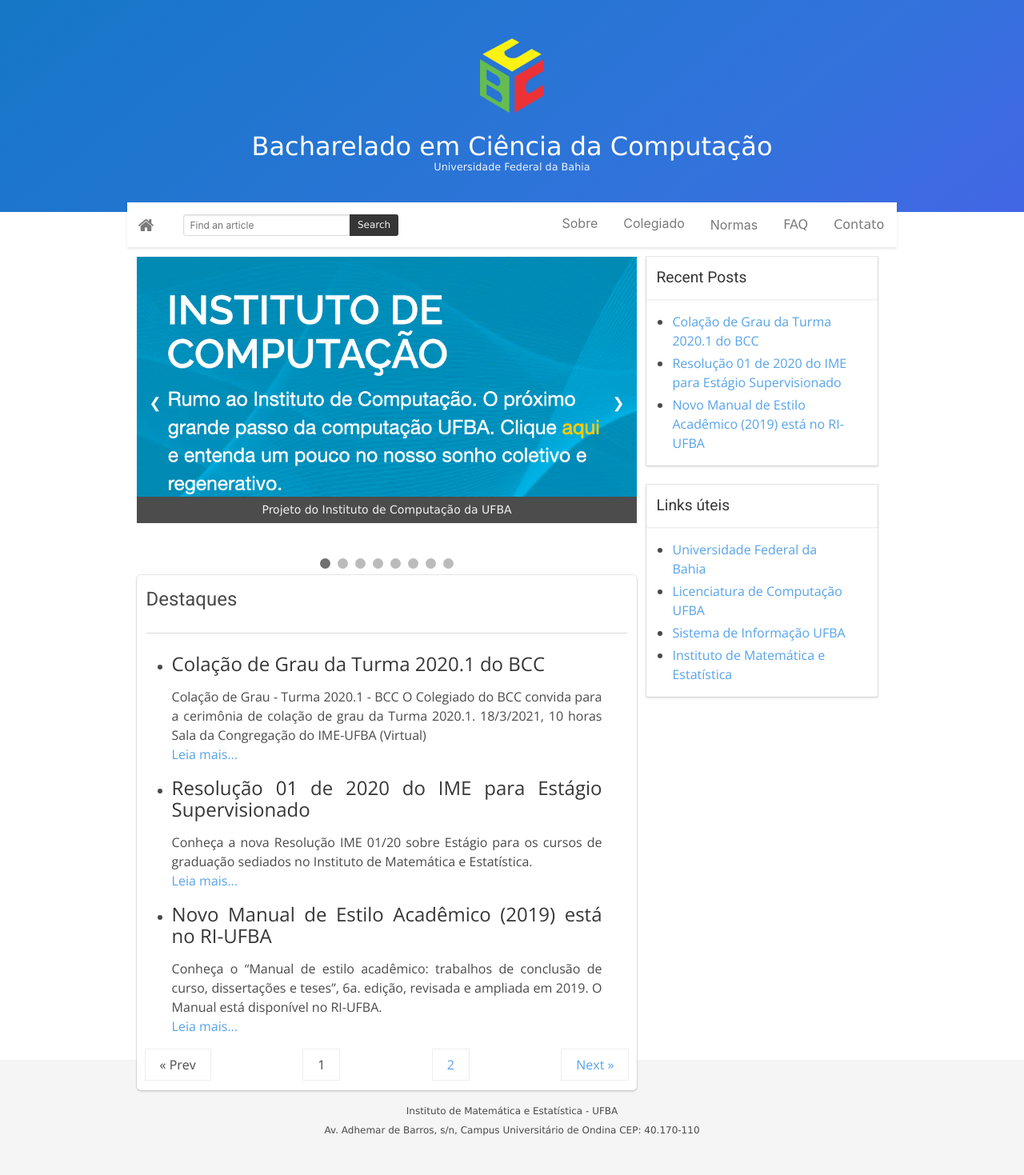
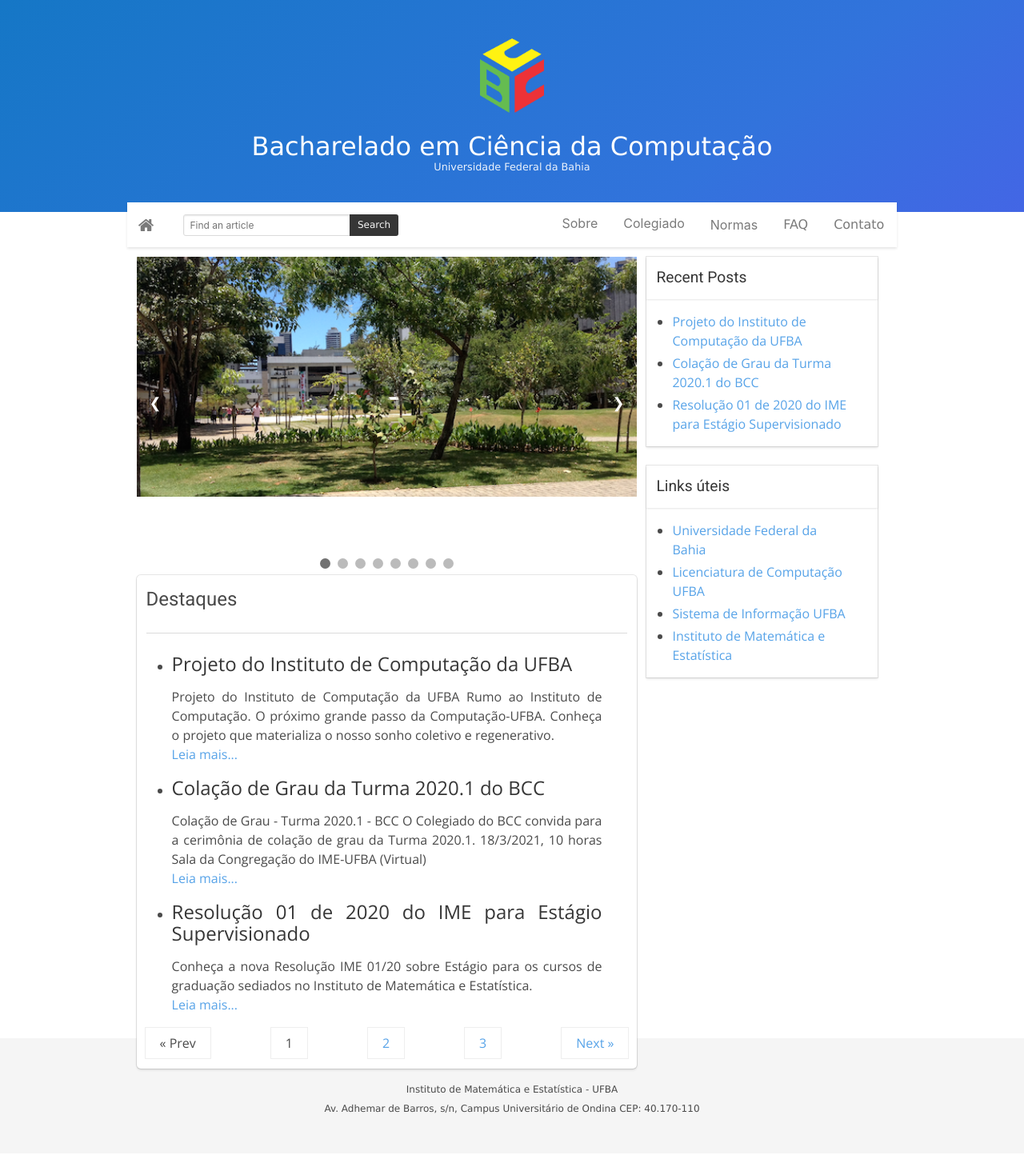
Before and after one commit to bcc-ufba/bcc-ufba.github.io, a Jekyll site: the page built from index.html, in a window 1280 px wide. Shown: the whole page at 80% size. Built offline with Jekyll 4.4.1, drawn with Linux system fonts in a browser that asks for light colours; the list of posts is cut into pages by our own code; after the commit the page ends 1442 px from its top, so only the background shows below that.

Commit message:
divulgando UFBA e Projeto IC

```diff
--- a/_layouts/default.html
+++ b/_layouts/default.html
@@ -34,15 +34,17 @@
     <div class="slideshow-container" id="slideshowid">
 
       <div class="mySlides fade">
-        <img src="{{ site.baseurl }}/assets/images/projetoIC.png">
-        <div class="text">Projeto do Instituto de Computação da UFBA</div>
+        <img src="{{ site.baseurl }}/assets/images/campus-ondina.png">
+       <!-- <div class="text">UFBA: Campus de Ondina, Salvador - Bahia</div> -->
       </div>
-
+      <div class="mySlides fade">
+        <img src="{{ site.baseurl }}/assets/images/banner2014.png">
+        <!--<div class="text">Enade 5 na avaliação de 2014</div>-->
+      </div>
       <div class="mySlides fade">
         <img src="{{ site.baseurl }}/assets/images/banner2017.png">
-        <div class="text">Enade 4 na avaliação de 2017</div>
+        <!--<div class="text">Enade 4 na avaliação de 2017</div>-->
       </div>
-
       <div class="mySlides fade">
         <img src="{{ site.baseurl }}/assets/images/guia-estudante.png">
       </div>
@@ -52,7 +54,6 @@
         <div class="text">Equipe "Robélio e seus Teclados" ficou em 1<sup>o</sup> lugar na
   Maratona de Programação em 2016 na fase nacional e 51<sup>o</sup> lugar na fase mundial</div>
       </div>
-
       <div class="mySlides fade">
         <img src="{{ site.baseurl }}/assets/images/robocode.jpg">
         <div class="text">Equipe UFBA tirou em 1<sup>o</sup> lugar na competição de
@@ -60,35 +61,23 @@
       </div>
 
       <div class="mySlides fade">
-        <img src="{{ site.baseurl }}/assets/images/banner2014.png">
-        <div class="text">Enade 5 na avaliação de 2014</div>
-      </div>
-
-      <div class="mySlides fade">
         <img src="{{ site.baseurl }}/assets/images/sala1.jpg">
         <div class="text">Auditório Maria José Zezé de Oliveira, com 108 lugares, área climatizada, computador, projetor com tela de projeção eletrônica.</div>
       </div>
-
       <div class="mySlides fade">
         <img src="{{ site.baseurl }}/assets/images/sala2.jpg">
         <div class="text">Laboratório de Ensino 140, com 30 postos para os alunos, um computador para o docente, área climatizada, projetor com tela de projeção eletrônica.</div>
       </div>
-
+<!--
       <div class="mySlides fade">
         <img src="{{ site.baseurl }}/assets/images/sala3.jpg">
         <div class="text">Laboratório de Ensino 143, com 40 postos para os alunos, um computador para o docente, área climatizada, projetor com tela de projeção eletrônica.</div>
       </div>
-
       <div class="mySlides fade">
         <img src="{{ site.baseurl }}/assets/images/sala4.jpg">
         <div class="text">Laboratório de Ensino 144, com 25 lugares para os alunos, um computador para o docente, área climatizada, projetor com tela de projeção eletrônica.</div>
       </div>
-
-      <div class="mySlides fade">
-        <img src="{{ site.baseurl }}/assets/images/sala5.jpg">
-        <div class="text">A pós-graduação possui 5 salas com área climatizada e projetor com tela de projeção eletrônica.</div>
-      </div>
-
+-->
       <a class="prev" onclick="plusSlides(-1)">&#10094;</a>
       <a class="next" onclick="plusSlides(1)">&#10095;</a>
 
--- a/_layouts/default.post.html
+++ b/_layouts/default.post.html
@@ -49,7 +49,7 @@
 
       <div class="nav-right nav-menu" id='nav-menu'>
 	<!-- <a href="/archive" class="nav-item">Archive</a> -->
-	<a href="/archive" class="nav-item">O curso</a>
+	<a href="/archive" class="nav-item">O Curso</a>
 	<a href="/archive" class="nav-item">Procedimentos</a>
 	<a href="/archive" class="nav-item">Documentos</a>
 	<a href="/archive" class="nav-item">Contato</a>
@@ -87,7 +87,7 @@
               <div class="card-content">
                 <div class="content nice-text">
                   <ul>
-                  {% for post in site.posts limit:3 %}
+                  {% for post in site.posts limit:5 %}
                   <li><a href="{{ post.url }}">
                     {{ post.title }}
                   </a></li>
--- /dev/null
+++ b/_posts/2021-04-16-Projeto_IC_UFBA.markdown
@@ -0,0 +1,10 @@
+---
+title: Projeto do Instituto de Computação da UFBA
+layout: post
+---
+
+# Projeto do Instituto de Computação da UFBA
+
+Rumo ao Instituto de Computação. O próximo grande passo da Computação-UFBA.  Conheça o [projeto][slides] que materializa o nosso sonho coletivo e regenerativo.
+
+[slides]:https://docs.google.com/presentation/d/1Z5_9aKW7pnK9px8ip9anMXIaov2qUyPzyGU344lIb3k/edit#slide=id.p
```
Also changed, not shown: assets/images/campus-ondina.png (added), 1 other file.
